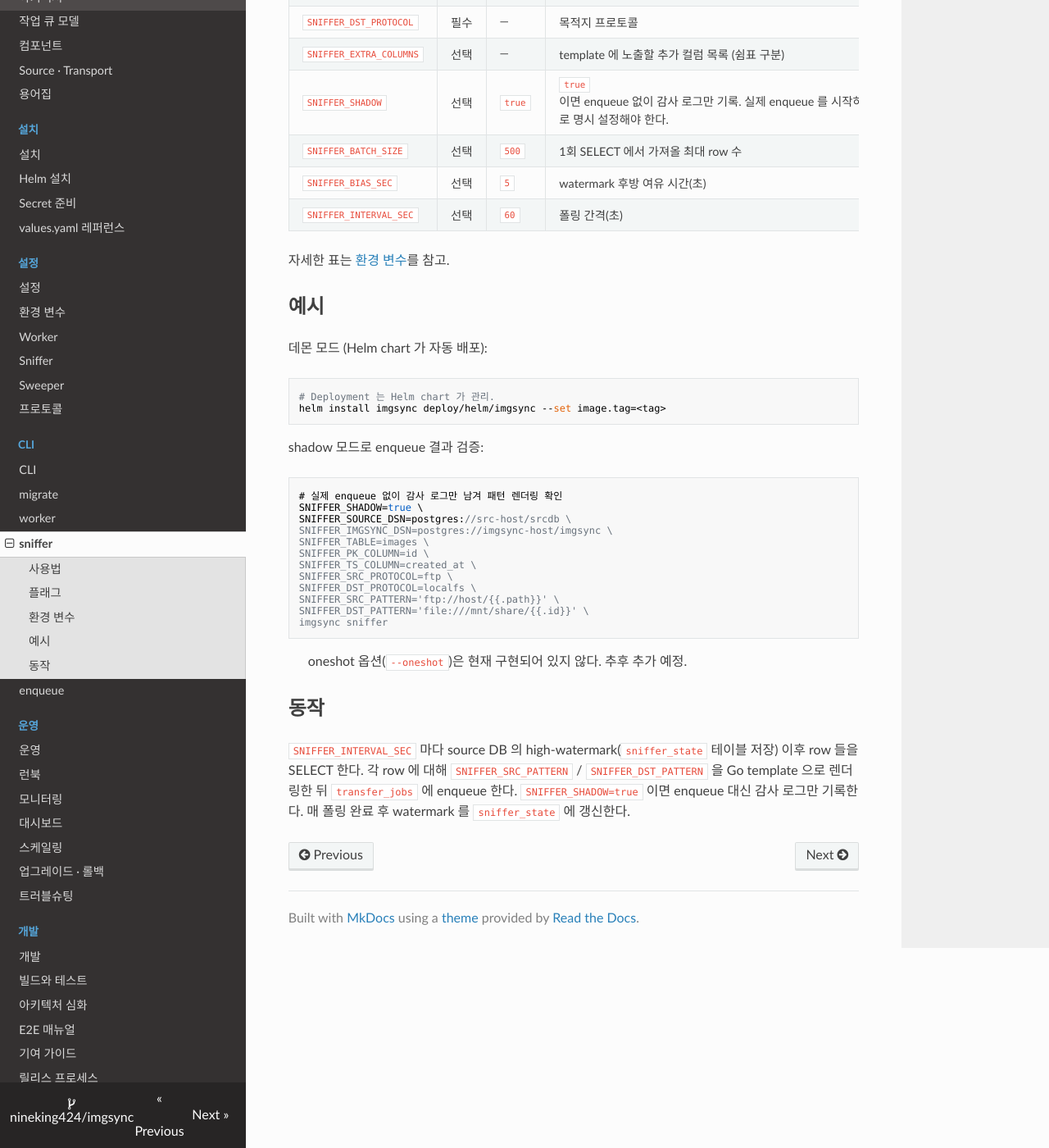
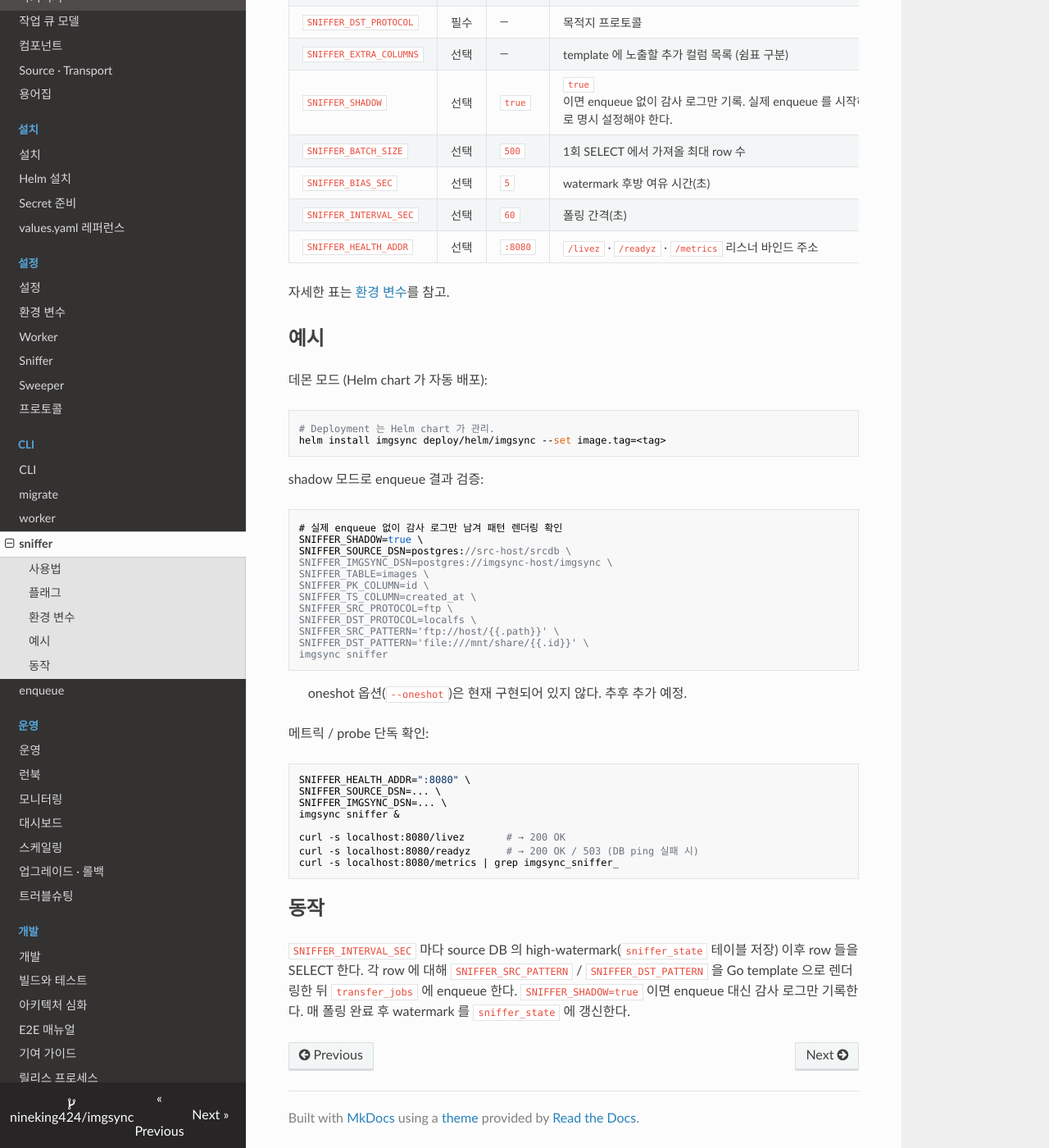
Before and after one commit to nineking424/imgsync, an MkDocs documentation site: the page built from docs/cli/sniffer.md, in a window 1280 px wide and 1400 px high, scrolled down 872 px. Shown: the whole window at 82% size. Built offline with MkDocs 1.6.1, drawn with Linux system fonts in a browser that asks for light colours; nearby versions of some CDN libraries.

Commit message:
docs(cli/sniffer): document SNIFFER_HEALTH_ADDR + curl probes
Co-Authored-By: Claude Opus 4.7 <noreply@anthropic.com>

````diff
--- a/docs/cli/sniffer.md
+++ b/docs/cli/sniffer.md
@@ -31,6 +31,7 @@ imgsync sniffer [flags]
 | `SNIFFER_BATCH_SIZE` | 선택 | `500` | 1회 SELECT 에서 가져올 최대 row 수 |
 | `SNIFFER_BIAS_SEC` | 선택 | `5` | watermark 후방 여유 시간(초) |
 | `SNIFFER_INTERVAL_SEC` | 선택 | `60` | 폴링 간격(초) |
+| `SNIFFER_HEALTH_ADDR` | 선택 | `:8080` | `/livez` · `/readyz` · `/metrics` 리스너 바인드 주소 |
 
 자세한 표는 [환경 변수](../configuration/environment-variables.md)를 참고.
 
@@ -62,6 +63,19 @@ imgsync sniffer
 
 > oneshot 옵션(`--oneshot`)은 현재 구현되어 있지 않다. 추후 추가 예정.
 
+메트릭 / probe 단독 확인:
+
+```bash
+SNIFFER_HEALTH_ADDR=":8080" \
+SNIFFER_SOURCE_DSN=... \
+SNIFFER_IMGSYNC_DSN=... \
+imgsync sniffer &
+
+curl -s localhost:8080/livez       # → 200 OK
+curl -s localhost:8080/readyz      # → 200 OK / 503 (DB ping 실패 시)
+curl -s localhost:8080/metrics | grep imgsync_sniffer_
+```
+
 ## 동작
 
 `SNIFFER_INTERVAL_SEC` 마다 source DB 의 high-watermark(`sniffer_state` 테이블 저장) 이후 row 들을 SELECT 한다. 각 row 에 대해 `SNIFFER_SRC_PATTERN` / `SNIFFER_DST_PATTERN` 을 Go template 으로 렌더링한 뒤 `transfer_jobs` 에 enqueue 한다. `SNIFFER_SHADOW=true` 이면 enqueue 대신 감사 로그만 기록한다. 매 폴링 완료 후 watermark 를 `sniffer_state` 에 갱신한다.
````
